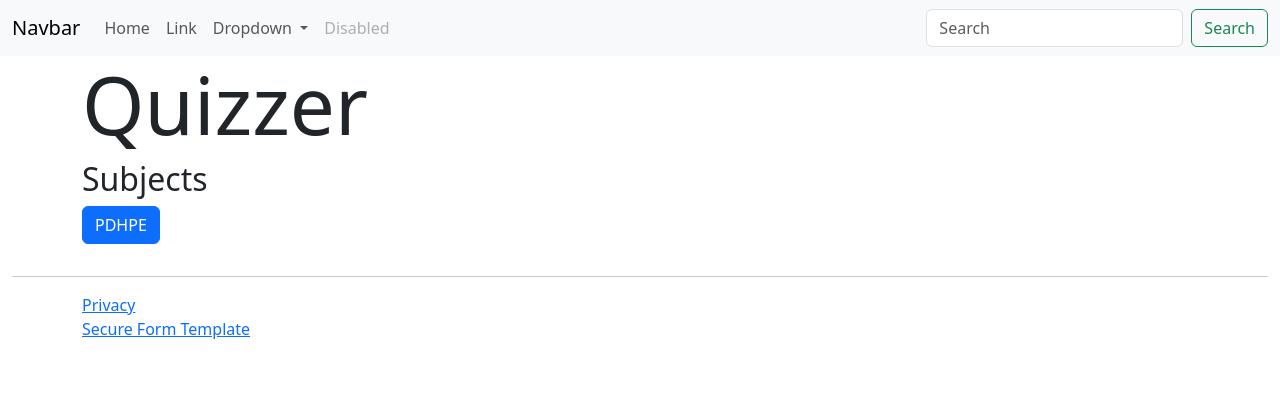
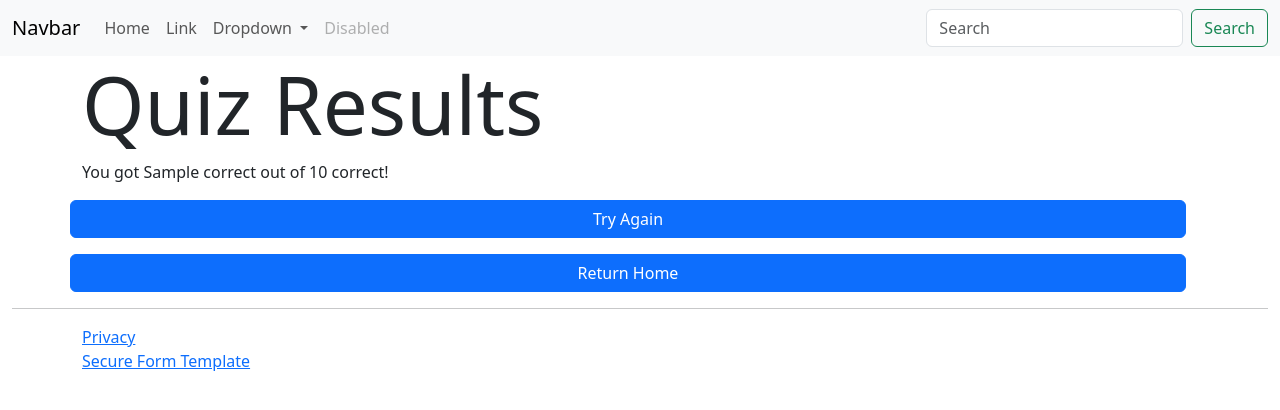
Before and after one commit to phoenixmolloy/Software-Engineering-Project-Part-1, a Flask app: template templates/results.html in a window 1280 px wide. Shown: the top 410 px of the page. Run offline with Flask 3, Linux system fonts and the light colour scheme; the template is opened without the code that fills it: most values are stand-ins (such as "Sample title", 1, 10 or a date in 2020).

```diff
--- a/main.py
+++ b/main.py
@@ -101,15 +101,6 @@ def pdhpe():
     if "questions_asked" not in session:
         session["questions_asked"] = 0
 
-    # If 15 questions have been asked, show results
-    if session["questions_asked"] >= 15:
-        correct = session["correct_answers"]
-        # Optionally, reset for a new game
-        session.pop("questions_asked")
-        session.pop("correct_answers")
-        session.pop("current_correct", None)
-        return render_template("results.html", correct=correct, total=15)
-
     if request.method == "POST":
         selected = request.form.get("answer")
         correct = session.get("current_correct")
@@ -119,11 +110,17 @@ def pdhpe():
         elif correct:
             feedback = f"Wrong! The correct answer was {correct.upper()}."
         session["questions_asked"] += 1
-        question = dbHandler.get_question()
-        session["current_correct"] = question["correct_answer"]
-    else:
-        question = dbHandler.get_question()
-        session["current_correct"] = question["correct_answer"]
+
+    # Now check if 15 questions have been asked
+    if session["questions_asked"] >= 15:
+        correct = session["correct_answers"]
+        session.pop("questions_asked")
+        session.pop("correct_answers")
+        session.pop("current_correct", None)
+        return render_template("results.html", correct=correct, total=15)
+
+    question = dbHandler.get_question()
+    session["current_correct"] = question["correct_answer"]
 
     return render_template(
         "PDHPE.html",
--- a/templates/results.html
+++ b/templates/results.html
@@ -1,13 +1,14 @@
 {% extends 'layout.html' %} {% block content %}
 <div class="container">
   <div class="row">
-    <h1 class="display-1">Quizzer</h1>
-  </div>
-  <div class="row">
-    <h2 class="">Subjects</h2>
-  </div>
-  <div class="input__wrapper">
-    <a href="{{ url_for('pdhpe') }}" class="btn btn-primary mb-3">PDHPE</a>
+    <h1 class="display-1">Quiz Results</h1>
+    <p>You got {{ correct }} out of {{ total }} correct!</p>
+    <div class="row mb-3">
+      <a href="{{ url_for('pdhpe') }}" class="btn btn-primary">Try Again</a>
+    </div>
+    <div class="row">
+      <a href="{{ url_for('index') }}" class="btn btn-primary">Return Home</a>
+    </div>
   </div>
 </div>
 {% endblock %}
```
Also changed, not shown: userManagement.py (+14 -8 lines), 2 other files.
